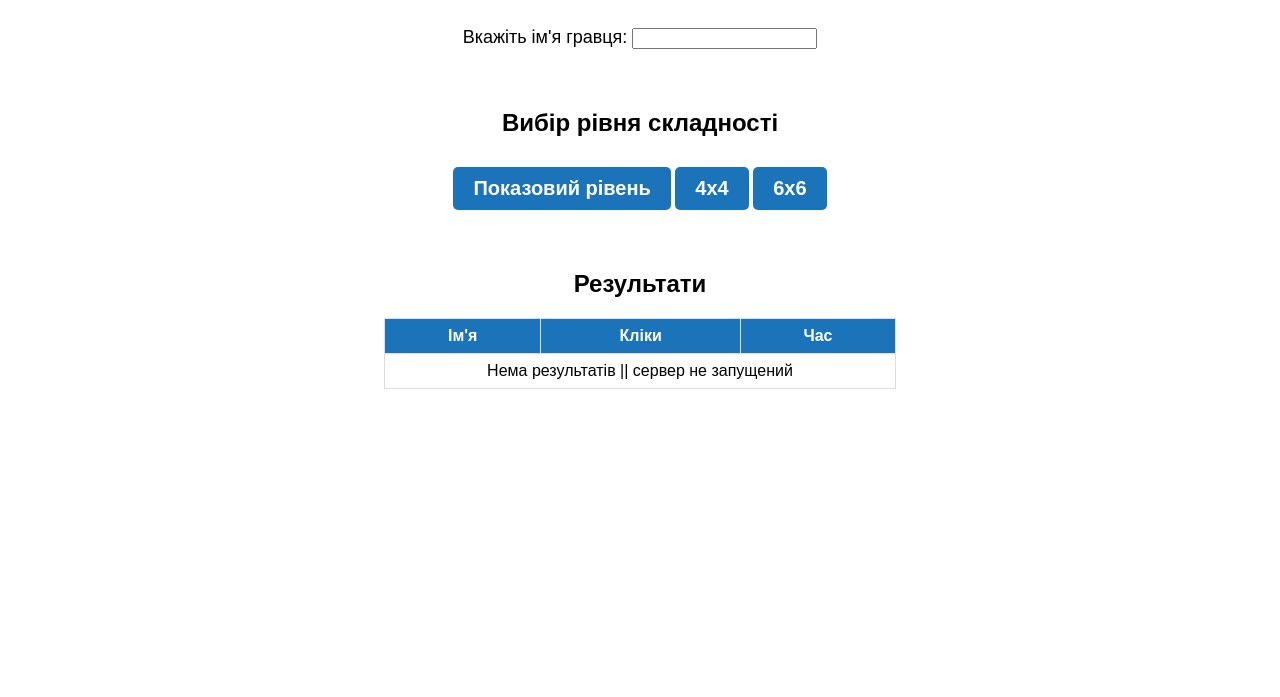
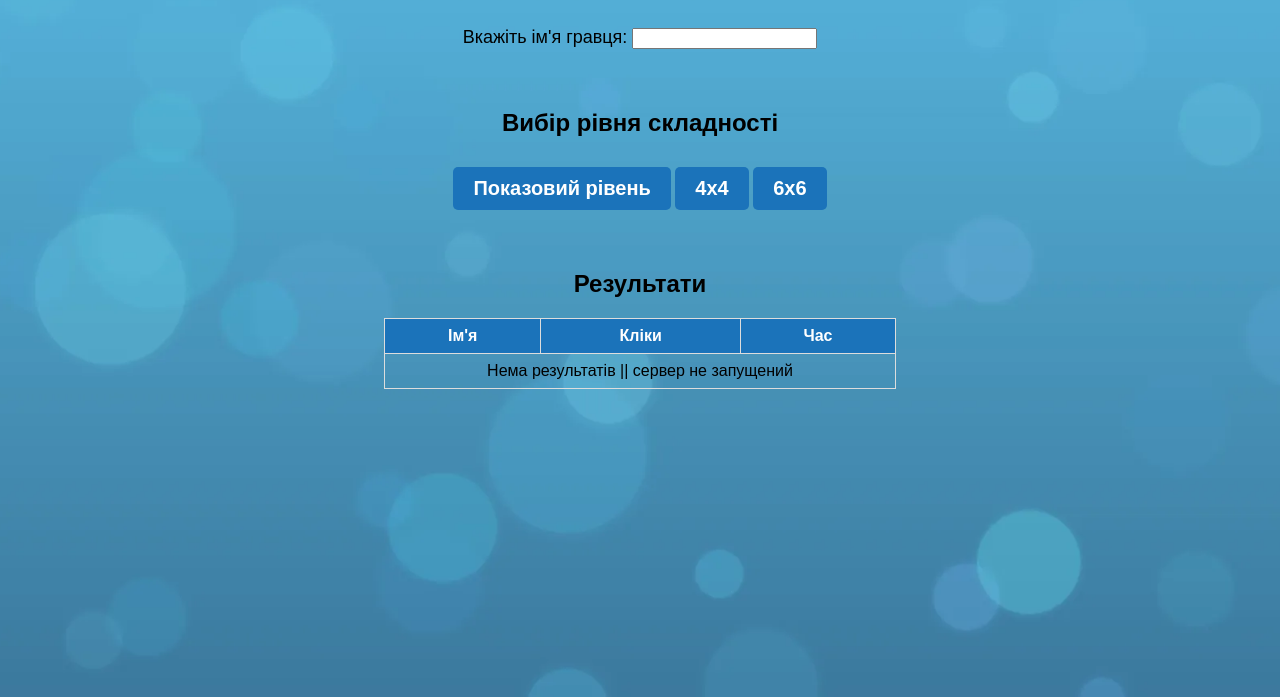
Before and after one commit to r0man4uk/Memory-Game, a website: page index.html in a window 1280 px wide. Shown: the part 103-800 px from the top of the page. Drawn offline with Linux system fonts and the light colour scheme; the site is published under a folder, as on GitHub Pages, so addresses that start at the root find nothing; no server answers.

Commit message:
fix background

```diff
--- a/styles.css
+++ b/styles.css
@@ -6,7 +6,7 @@ body {
   justify-content: flex-start;
   min-height: 100vh;
   margin: 0 auto;
-  background-image: url("/images/background.webp");
+  background-image: url("images/background.webp");
   background-position: center;
   background-size: cover;
   background-repeat: no-repeat;
```
